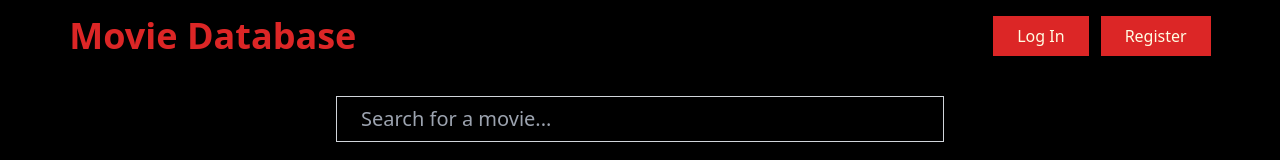
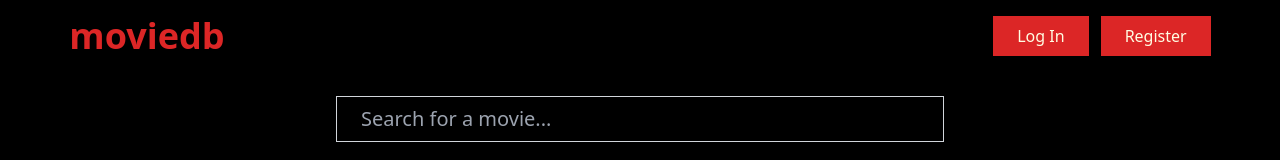
Before and after one commit to umasshia/CMPT456-moviedb, a React (Create React App) app: page /#/ in a window 1280 px wide. Shown: the top 160 px of the page. Built offline with nearby package versions, Linux system fonts and the light colour scheme; no server answers.

Commit message:
navbar and genre tweaks

```diff
--- a/src/components/Genre.jsx
+++ b/src/components/Genre.jsx
@@ -80,7 +80,9 @@ const Genre = ({ handleGenreChange }) => {
 				<div key={index}
 					className="flex items-center text-[#FFFDE3] px-6 cursor-pointer bg-red-600 hover:bg-red-800 mr-3 "
 					id={genre.id}
-					onClick={handleGenreChange} >{genre.genre}</div>
+					onClick={handleGenreChange}
+				>
+						{genre.genre}</div>
 				))}
 			</div>
 		</div>
--- a/src/components/Navbar.jsx
+++ b/src/components/Navbar.jsx
@@ -19,7 +19,7 @@ const Navbar = () => {
     <div className="bg-black flex item-center justify-between p-4 z-100 w-11/12 m-auto block">
       <Link to="/">
         <h1 className="text-red-600 text-4xl font-bold cursor-pointer">
-          Movie Database
+          moviedb
         </h1>
       </Link>
       {user?.email ? (
```
